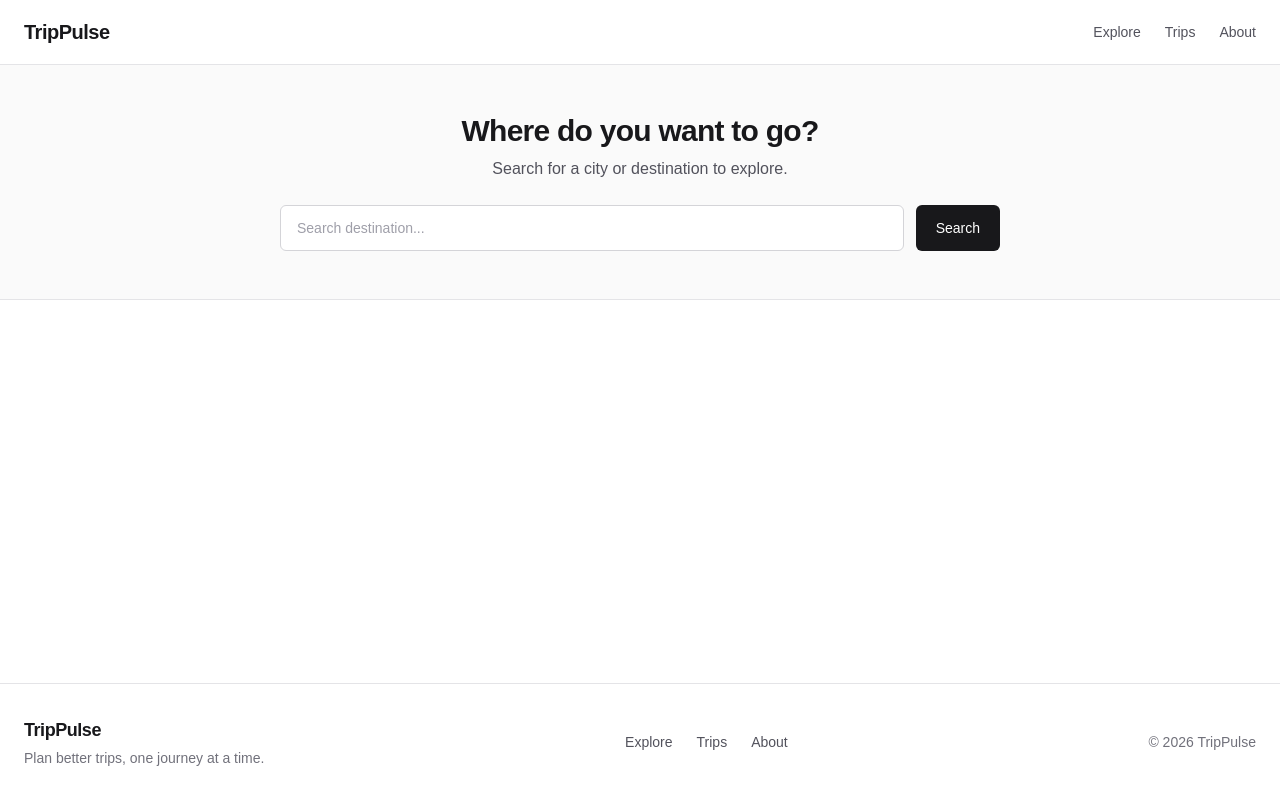
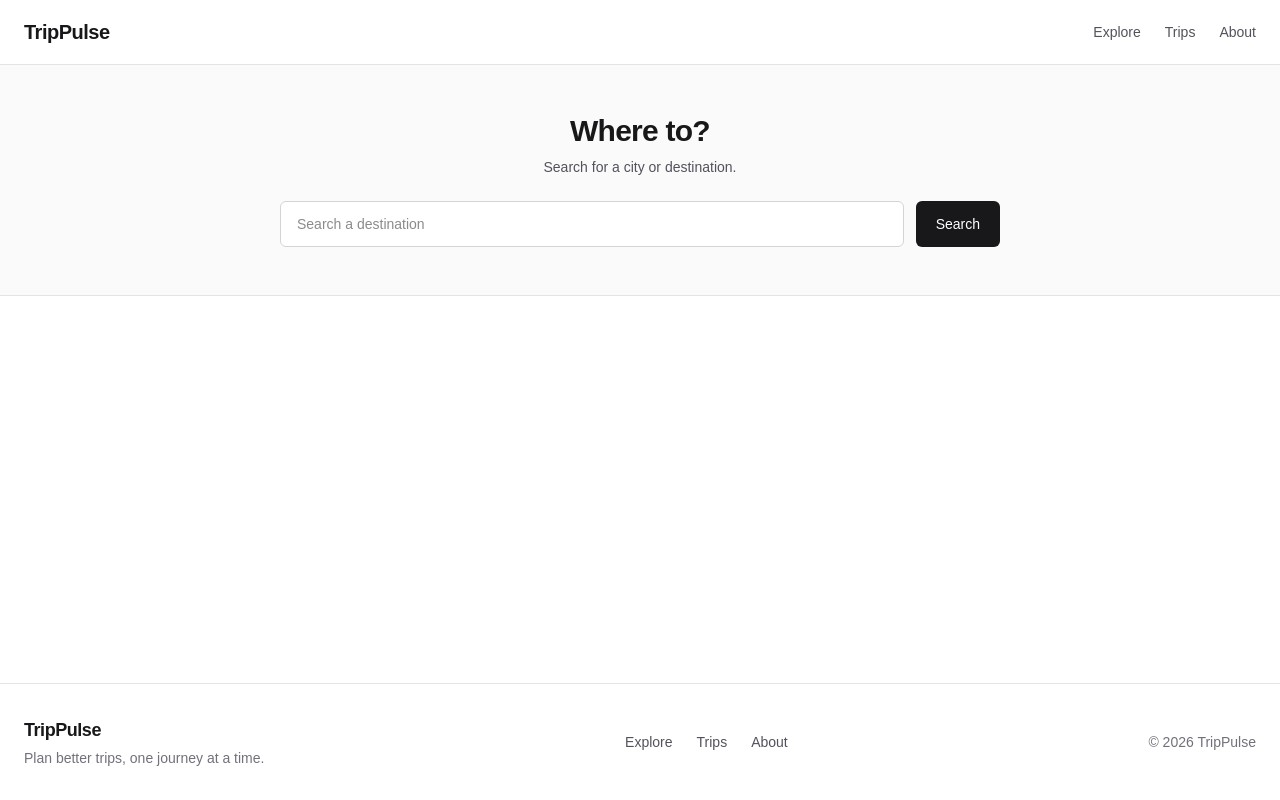
Before and after one commit to md-faizanahmad/trip_pulse, a Next.js app: page / in a window 1280 px wide. Built offline with nearby package versions, Linux system fonts and the light colour scheme.

Commit message:
feat(ui): improve destination search experience

```diff
--- a/src/components/destinations/DestinationSearch.tsx
+++ b/src/components/destinations/DestinationSearch.tsx
@@ -11,18 +11,19 @@ export default function DestinationSearch() {
 
   const isLoading = status === "loading";
   const hasResults = destinations.length > 0;
-  const showEmptyState = status === "success" && query.trim() && !hasResults;
+  const showEmpty =
+    status === "success" && query.trim().length >= 3 && !hasResults;
 
   return (
     <section className="border-b border-zinc-200 bg-zinc-50">
       <div className="mx-auto max-w-3xl px-4 py-10 sm:px-6 sm:py-12">
         <div className="text-center">
           <h2 className="text-2xl font-semibold tracking-tight text-zinc-900 sm:text-3xl">
-            Where do you want to go?
+            Where to?
           </h2>
 
-          <p className="mt-2 text-sm text-zinc-600 sm:text-base">
-            Search for a city or destination to explore.
+          <p className="mt-2 text-sm text-zinc-600">
+            Search for a city or destination.
           </p>
         </div>
 
@@ -37,45 +38,43 @@ export default function DestinationSearch() {
               type="search"
               value={query}
               onChange={(event) => setQuery(event.target.value)}
-              placeholder="Search destination..."
+              placeholder="Search a destination"
               autoComplete="off"
-              className="min-w-0 flex-1 rounded-md border border-zinc-300 bg-white px-4 py-3 text-sm text-zinc-900 outline-none transition-shadow placeholder:text-zinc-400 focus:border-zinc-500 focus:ring-2 focus:ring-zinc-200"
+              className="min-w-0 flex-1 rounded-md border border-zinc-300 bg-white px-4 py-3 text-sm text-zinc-900 outline-none transition focus:border-zinc-500 focus:ring-2 focus:ring-zinc-200"
             />
 
             <button
               type="submit"
               disabled={isLoading}
-              className="rounded-md bg-zinc-900 px-5 py-3 text-sm font-medium text-white transition-colors hover:bg-zinc-700 disabled:cursor-not-allowed disabled:opacity-60"
+              className="rounded-md bg-zinc-900 px-5 py-3 text-sm font-medium text-white transition hover:bg-zinc-700 disabled:cursor-not-allowed disabled:opacity-60"
             >
-              {isLoading ? "Searching..." : "Search"}
+              {isLoading ? "Searching" : "Search"}
             </button>
           </div>
         </form>
 
         {isLoading && (
-          <div className="mt-6 text-center" aria-live="polite">
-            <p className="text-sm text-zinc-500">Searching destinations...</p>
-          </div>
+          <p
+            className="mt-4 text-center text-sm text-zinc-500"
+            aria-live="polite"
+          >
+            Searching...
+          </p>
         )}
 
         {status === "error" && (
           <div
-            className="mt-6 rounded-md border border-red-200 bg-red-50 px-4 py-3"
+            className="mt-4 rounded-md border border-red-200 bg-red-50 px-4 py-3"
             role="alert"
           >
             <p className="text-sm text-red-700">{error}</p>
           </div>
         )}
 
-        {showEmptyState && (
-          <div className="mt-6 rounded-md border border-zinc-200 bg-white px-4 py-6 text-center">
-            <p className="text-sm font-medium text-zinc-700">
-              No destinations found.
-            </p>
-            <p className="mt-1 text-sm text-zinc-500">
-              Try searching for another city or destination.
-            </p>
-          </div>
+        {showEmpty && (
+          <p className="mt-6 text-center text-sm text-zinc-500">
+            No destinations found.
+          </p>
         )}
 
         {hasResults && (
@@ -88,7 +87,7 @@ export default function DestinationSearch() {
                 )}?osmType=${encodeURIComponent(
                   destination.osmType,
                 )}&osmId=${destination.osmId}`}
-                className="block rounded-md border border-zinc-200 bg-white p-4 transition-colors duration-200 hover:border-zinc-400 hover:shadow-sm focus:outline-none focus:ring-2 focus:ring-zinc-300"
+                className="block rounded-md border border-zinc-200 bg-white p-4 transition hover:border-zinc-400 hover:shadow-sm focus:outline-none focus:ring-2 focus:ring-zinc-300"
               >
                 <h3 className="font-medium text-zinc-900">
                   {destination.name}
```
